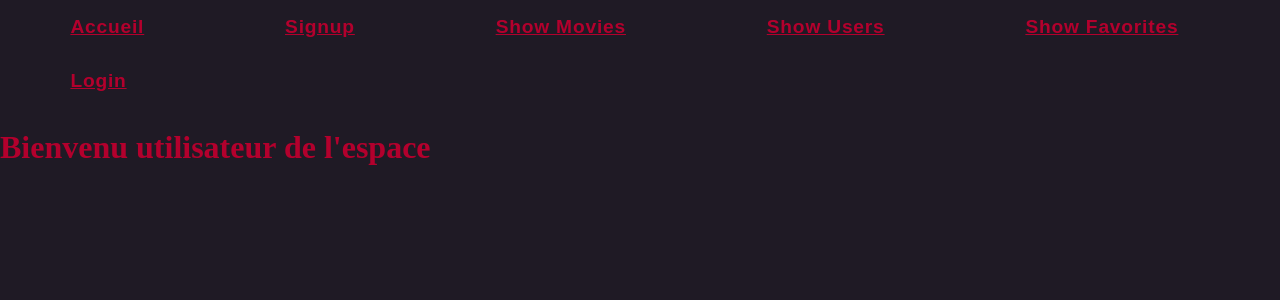
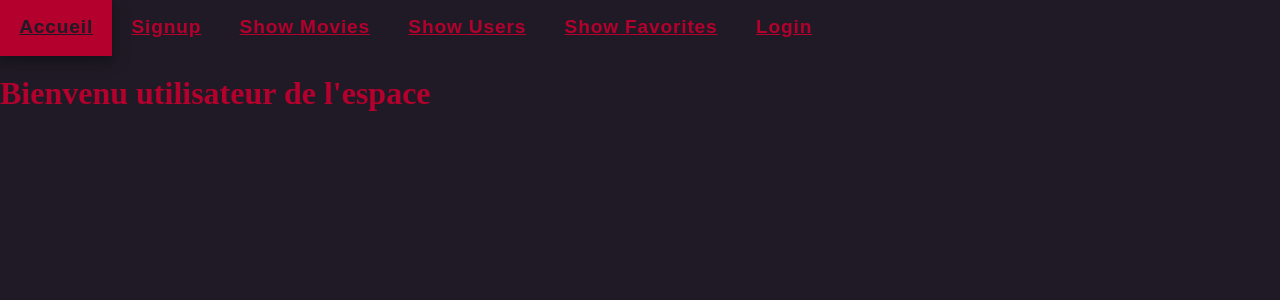
Before and after one commit to lachancechristophe/FilmsFavoris, a PHP site: page / in a window 1280 px wide. Shown: the top 300 px of the page. Run offline with PHP 8.4, Linux system fonts and the light colour scheme.

Commit message:
final css and fix VOTE CHRISTOPHER

```diff
--- a/class/view/lib/Page.class.php
+++ b/class/view/lib/Page.class.php
@@ -29,7 +29,6 @@ class Page
         $topNav = '';
         $topNav .= '<ul class="topNav">';
         $topNav .= '<li><a href="index.php">Accueil</a></li>';
-
         $topNav .= '<li><a href="signup.php">Signup</a></li>';
         $topNav .= '<li><a href="show_movies.php">Show Movies</a></li>';
         $topNav .= '<li><a href="show_users.php">Show Users</a></li>';
--- a/style/topNav.css
+++ b/style/topNav.css
@@ -20,7 +20,7 @@ body {
 .topNav li{
 
     display:inline-block;
-    padding: 1em 2em;
+    padding: 1em 0em;
 
 }
 .topNav a {
@@ -29,7 +29,7 @@ body {
   cursor: pointer;
   line-height: 1.5;
   font: 700 1.2rem 'Roboto Slab', sans-serif;
-  padding: 1em 2em;
+  padding: 1em 1em;
   letter-spacing: 0.05rem;
   color:#b3002d;
 
```
